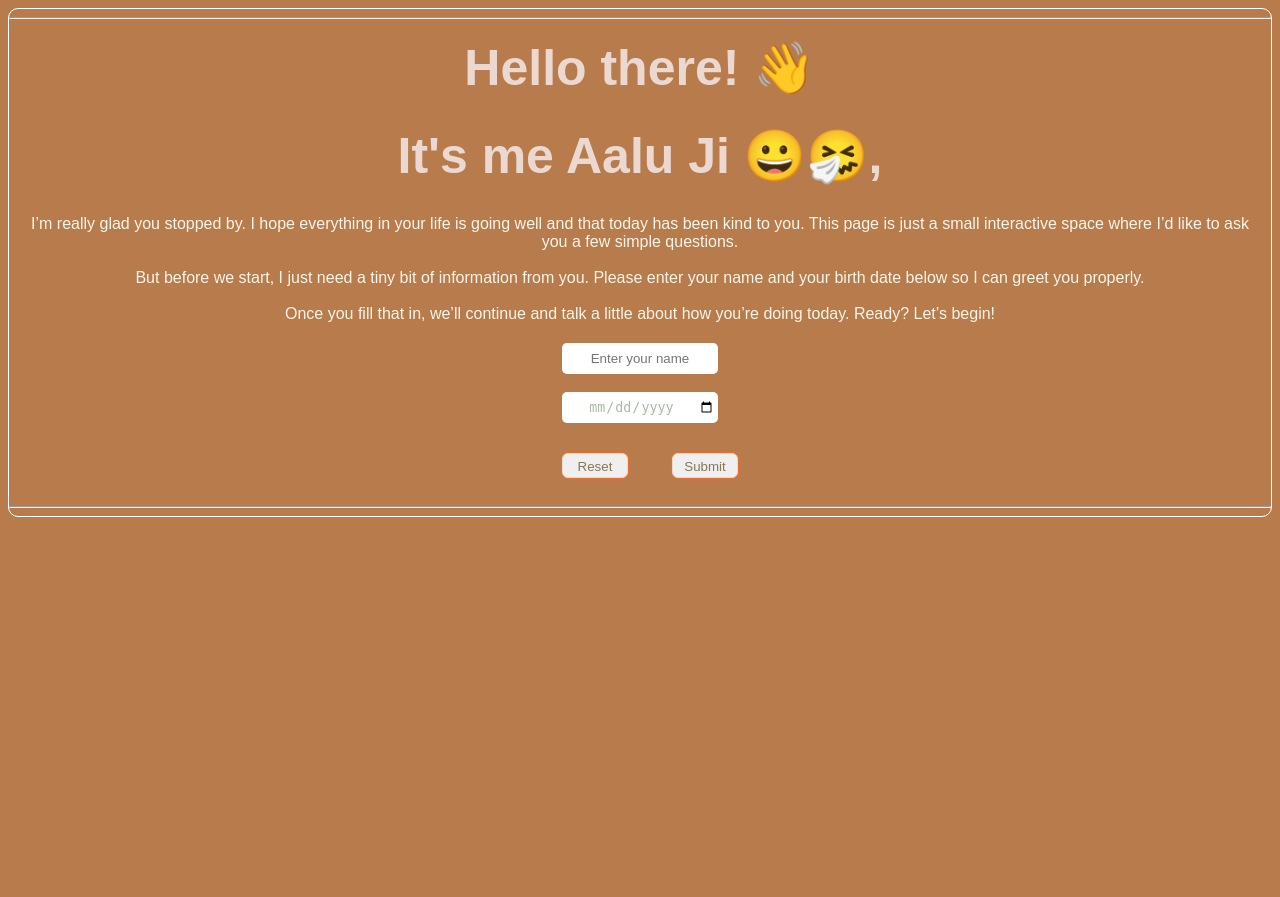
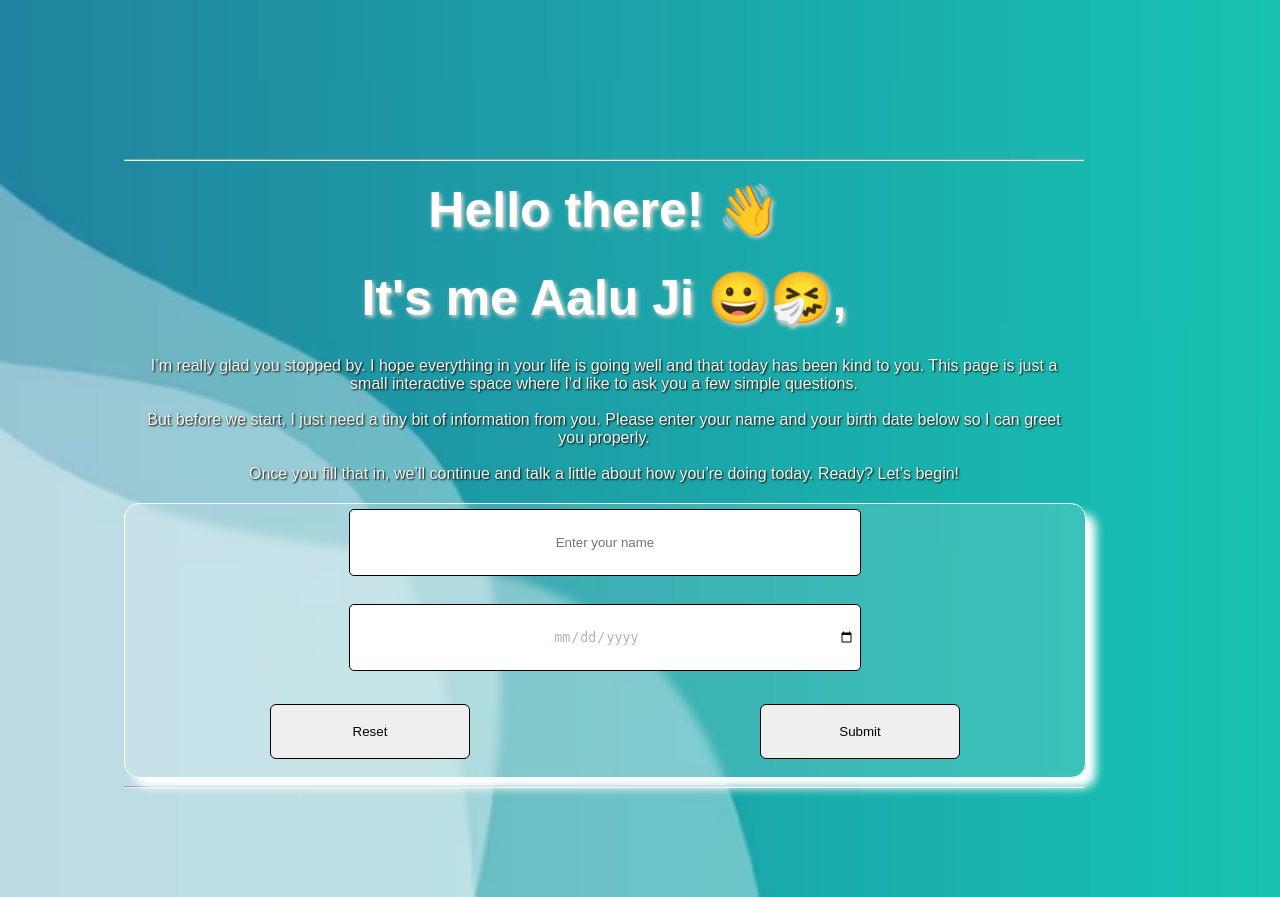
Before and after one commit to Unbeatable-Abhay/Birthday-project-flask, a Flask app: page / in a window 1280 px wide. Before the commit the page ends 517 px from the top, so only its background shows below. Run offline with Flask 3, Linux system fonts and the light colour scheme.

Commit message:
Update style.css

```diff
--- a/static/style.css
+++ b/static/style.css
@@ -1,17 +1,25 @@
 body{
     text-align: center;
-    background-color: #B87C4C;
-    border: 1px solid white;
-    border-radius: 10px;
+    background-image: url("/static/website-back.avif");
+    background-size: cover;
+    background-repeat: no-repeat;
+    background-position: center;
+    padding: 1px;
+    width: 75%;
+    margin-top: 150px;
+    margin-left: 123px;
+    margin-right: 123px;
+    margin-bottom: 100px;
 }
 
 h1{
-    color: #EBD9D1;
+    color: #ffffff;
     font-size: 50px;
     margin: 10px;
     padding: 10px;
     text-align: center;
     font-family: sans-serif;
+    text-shadow: 2px 2px 4px #EBD9D1;
 }
 
 p{
@@ -20,52 +28,93 @@ p{
     margin: 10px;
     padding: 10px;
     text-align: center;
+    text-shadow: 1px 1px 2px #000000;
 }
 
 form{
+    background: rgba(255, 255, 255, 0.15);
+    backdrop-filter: blur(5px);
+    border-radius: 20px;
+   /* display: flex;
+    gap: 10px;
+    justify-content: center; */
     color: #A8BBA3;
     font-family: sans-serif;
-    width: 200px;
-    margin: auto;
+    width: 100%;
+    margin: none;
+    padding: none;
+    border: 1px solid #ffffff;
+    border-radius: 15px;
+    box-shadow: 10px 10px 10px #ffffff ;
 }
 
 input{
+    border: 1px solid #000000;
     border-radius: 5px;
     color: #A8BBA3;
-    border: 10px;
-    width: 150px;
-    height: 25px;
-    padding: 3px;
+    width: 500px;
+    height: 55px;
+    padding: 5px;
+    margin: 5px;
     text-align: center;
+    transition: transform 0.3s ease-in-out;
+}
+
+input:hover{
+    border: 1px solid;
+    transform: scale(1.1);
+    border-color: #000000;
 }
 
 input[type="submit"], input[type="reset"]{
     padding: 5px;
-    transition: transform 0.3s ease;
-    width: 100px;
-    color: #8A7650;
-    margin: 2px;
-    border: 1px solid #EBD9D1;
+    transition: transform 0.3s ease-in-out;
+    width: 200px;
+    height: 55px;
+    color: #000000;
+    margin: auto;
+    border: 1px solid #000000;
     border-radius: 6px;
     cursor: pointer;
-    box-shadow: 0px 0px 0px 1px #E76F2E;
+    /*box-shadow: 0px 0px 0px 1px #000000;*/
 }
 
 input[type="submit"]:hover, input[type="reset"]:hover{
-    color: #41431B;
+    color: #A8BBA3;
     transform: scale(1.1);
     padding: 8px;
-    width: 110px;
-    height: 30px;
-    margin: auto;
-    background-color: #8A7650;
-    border: none;
-    box-shadow: 0px 0px 0px 1px #E76F2E;
+    width: 200px;
+    height: 55px;
+    background-color: #ffffff;
+    border: 1px solid #000000;
+    /*box-shadow: 0px 0px 0px 1px #E76F2E;*/
 }
-
 .buttons{
     display: flex;
     justify-content: center;
     gap: 20px;
     margin-top: 10px;
 }
+
+
+
+body.b1{
+
+    background-image: url("/static/website-back-3.webp");
+    background-repeat: no-repeat;
+    background-size: cover;
+    border: 1px solid #ffffff;
+    border-radius: 15px;
+    box-shadow: 6px 6px 6px #ffffff;
+}
+
+
+body.b2{
+
+    background-image: url("/static/website-back-2.webp");
+    background-repeat: no-repeat;
+    background-size: cover;
+    border: 1px solid #ffffff;
+    border-radius: 15px;
+    box-shadow: 6px 6px 6px #ffffff;
+}
```
